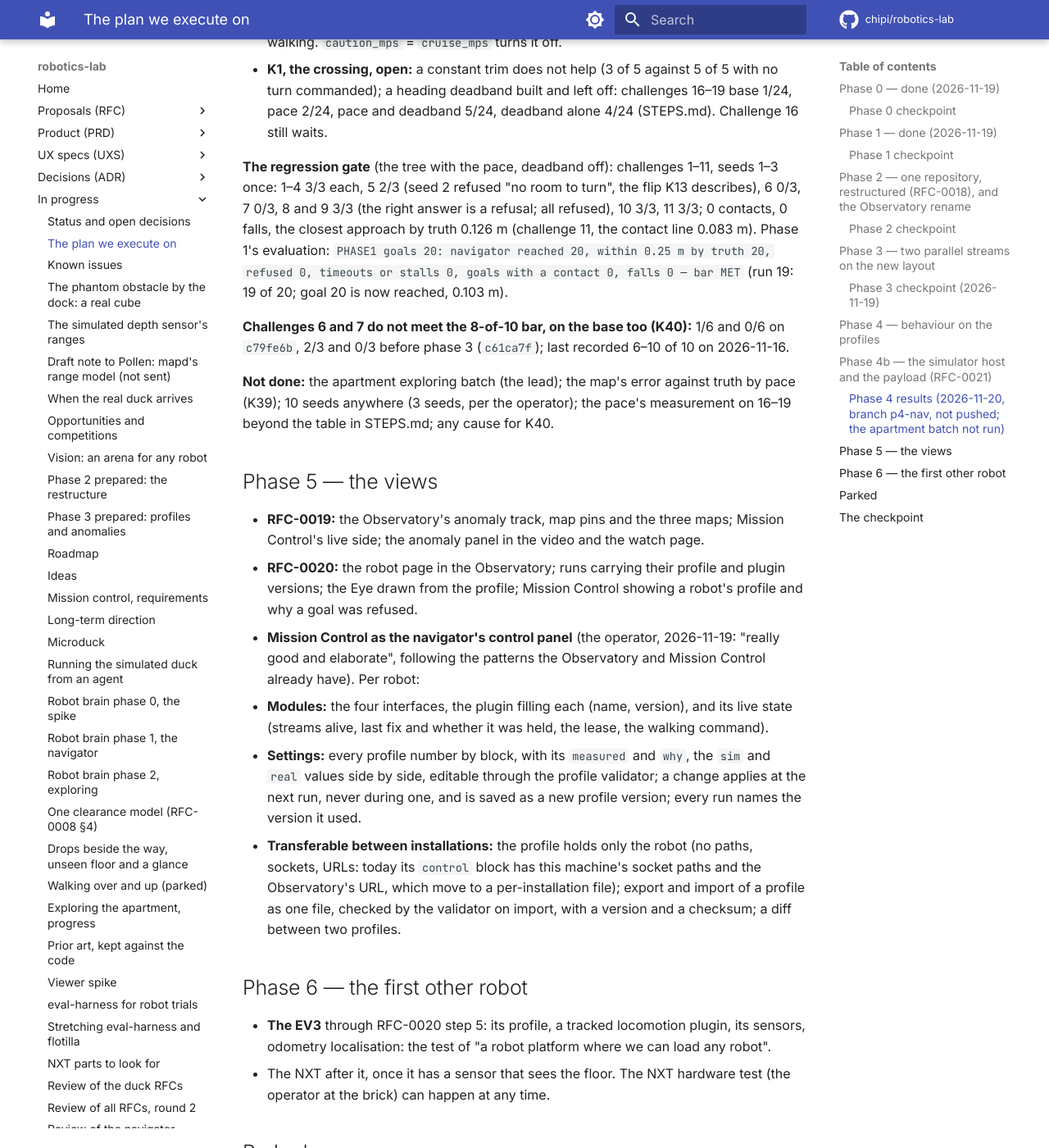
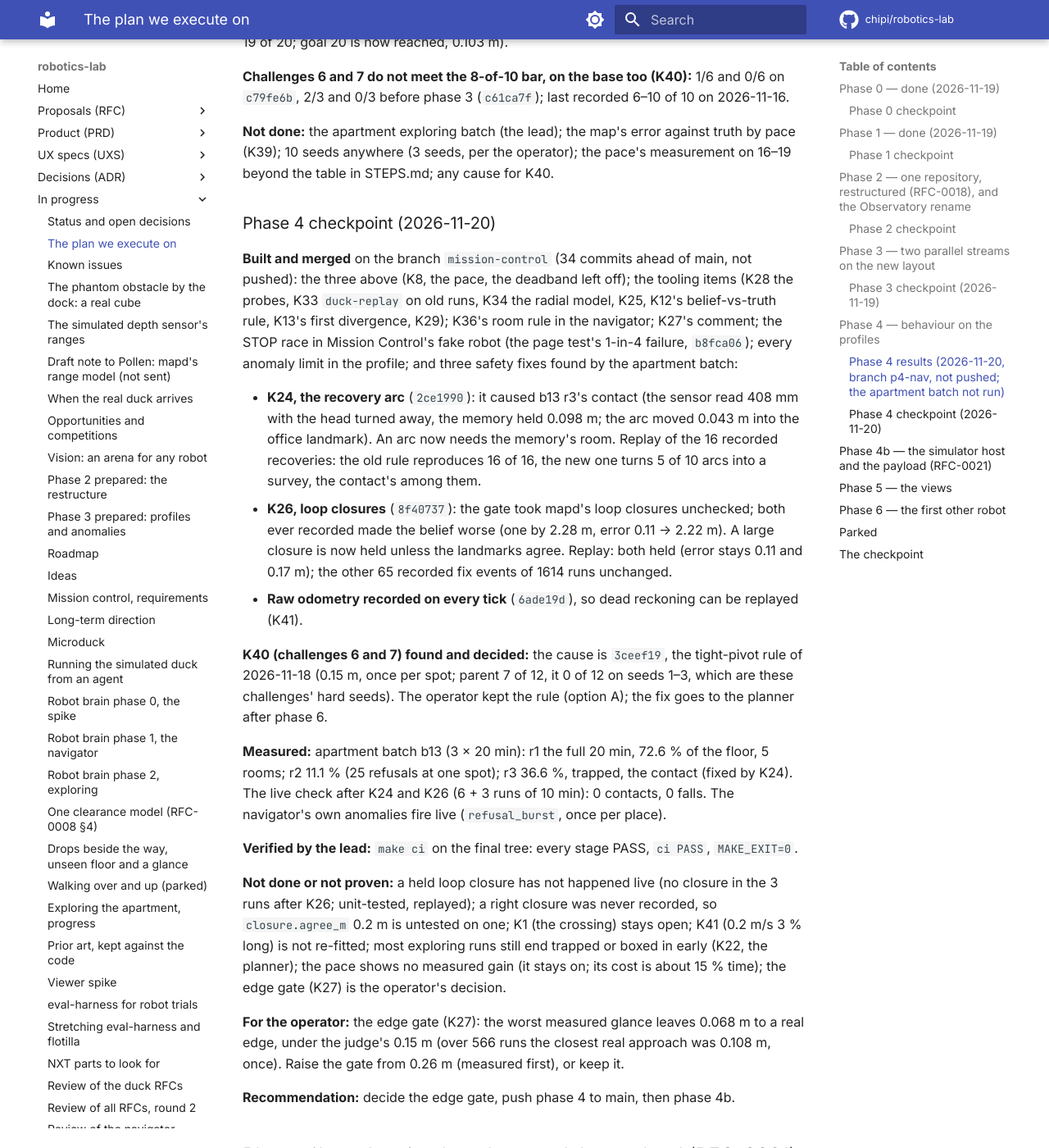
Before and after one commit to chipi/robotics-lab, an MkDocs documentation site: the page built from docs/wip/EXECUTION-PLAN.md, in a window 1280 px wide and 1400 px high, scrolled down 6162 px. Shown: the whole window at 82% size. Built offline with MkDocs 1.6.1 and Material for MkDocs 9.7.7, drawn with Linux system fonts in a browser that asks for light colours; comment, search, counter and statistics services are not loaded; some of the changed text lies outside the part shown.

Commit message:
docs: the phase 4 checkpoint (the results moved under phase 4)
Co-Authored-By: Claude Opus 5.5 <noreply@anthropic.com>
Claude-Session: https://claude.ai/code/session_014cvkLDtihKBLiV2cbMenbC

```diff
--- a/docs/wip/EXECUTION-PLAN.md
+++ b/docs/wip/EXECUTION-PLAN.md
@@ -222,6 +213,58 @@ now reached, 0.103 m).
 **Not done:** the apartment exploring batch (the lead); the map's error against truth by pace
 (K39); 10 seeds anywhere (3 seeds, per the operator); the pace's measurement on 16–19 beyond the
 table in STEPS.md; any cause for K40.
+
+### Phase 4 checkpoint (2026-11-20)
+
+**Built and merged** on the branch `mission-control` (34 commits ahead of main, not pushed): the
+three above (K8, the pace, the deadband left off); the tooling items (K28 the probes, K33
+`duck-replay` on old runs, K34 the radial model, K25, K12's belief-vs-truth rule, K13's first
+divergence, K29); K36's room rule in the navigator; K27's comment; the STOP race in Mission
+Control's fake robot (the page test's 1-in-4 failure, `b8fca06`); every anomaly limit in the
+profile; and three safety fixes found by the apartment batch:
+
+- **K24, the recovery arc** (`2ce1990`): it caused b13 r3's contact (the sensor read 408 mm with the
+  head turned away, the memory held 0.098 m; the arc moved 0.043 m into the office landmark). An
+  arc now needs the memory's room. Replay of the 16 recorded recoveries: the old rule reproduces 16
+  of 16, the new one turns 5 of 10 arcs into a survey, the contact's among them.
+- **K26, loop closures** (`8f40737`): the gate took mapd's loop closures unchecked; both ever
+  recorded made the belief worse (one by 2.28 m, error 0.11 → 2.22 m). A large closure is now held
+  unless the landmarks agree. Replay: both held (error stays 0.11 and 0.17 m); the other 65 recorded
+  fix events of 1614 runs unchanged.
+- **Raw odometry recorded on every tick** (`6ade19d`), so dead reckoning can be replayed (K41).
+
+**K40 (challenges 6 and 7) found and decided:** the cause is `3ceef19`, the tight-pivot rule of
+2026-11-18 (0.15 m, once per spot; parent 7 of 12, it 0 of 12 on seeds 1–3, which are these
+challenges' hard seeds). The operator kept the rule (option A); the fix goes to the planner after
+phase 6.
+
+**Measured:** apartment batch b13 (3 × 20 min): r1 the full 20 min, 72.6 % of the floor, 5 rooms;
+r2 11.1 % (25 refusals at one spot); r3 36.6 %, trapped, the contact (fixed by K24). The live check
+after K24 and K26 (6 + 3 runs of 10 min): 0 contacts, 0 falls. The navigator's own anomalies fire
+live (`refusal_burst`, once per place).
+
+**Verified by the lead:** `make ci` on the final tree: every stage PASS, `ci PASS`, `MAKE_EXIT=0`.
+
+**Not done or not proven:** a held loop closure has not happened live (no closure in the 3 runs
+after K26; unit-tested, replayed); a right closure was never recorded, so `closure.agree_m` 0.2 m is
+untested on one; K1 (the crossing) stays open; K41 (0.2 m/s 3 % long) is not re-fitted; most
+exploring runs still end trapped or boxed in early (K22, the planner); the pace shows no measured
+gain (it stays on; its cost is about 15 % time); the edge gate (K27) is the operator's decision.
+
+**For the operator:** the edge gate (K27): the worst measured glance leaves 0.068 m to a real edge,
+under the judge's 0.15 m (over 566 runs the closest real approach was 0.108 m, once). Raise the
+gate from 0.26 m (measured first), or keep it.
+
+**Recommendation:** decide the edge gate, push phase 4 to main, then phase 4b.
+
+## Phase 4b — the simulator host and the payload (RFC-0021)
+
+[RFC-0021](../rfc/RFC-0021-sim-host-and-payload.md), accepted by the operator 2026-11-19, built
+after the phase 4 checkpoint (any host that runs Pollen's simulator; the first is this workstation):
+the reset and the socket paths out of the navigator into a host file and host tool, the truth read
+by the runner only, a host setup script and a host check script (Linux and macOS on Apple Silicon
+from the start), one course run through the split on this workstation (the first host; another host
+later, the operator's, with the arena), a second minimal navigator through the same contract.
 
 ## Phase 5 — the views
 
```
Also changed, not shown: other parts of docs/wip/EXECUTION-PLAN.md (+0 -9 lines).
